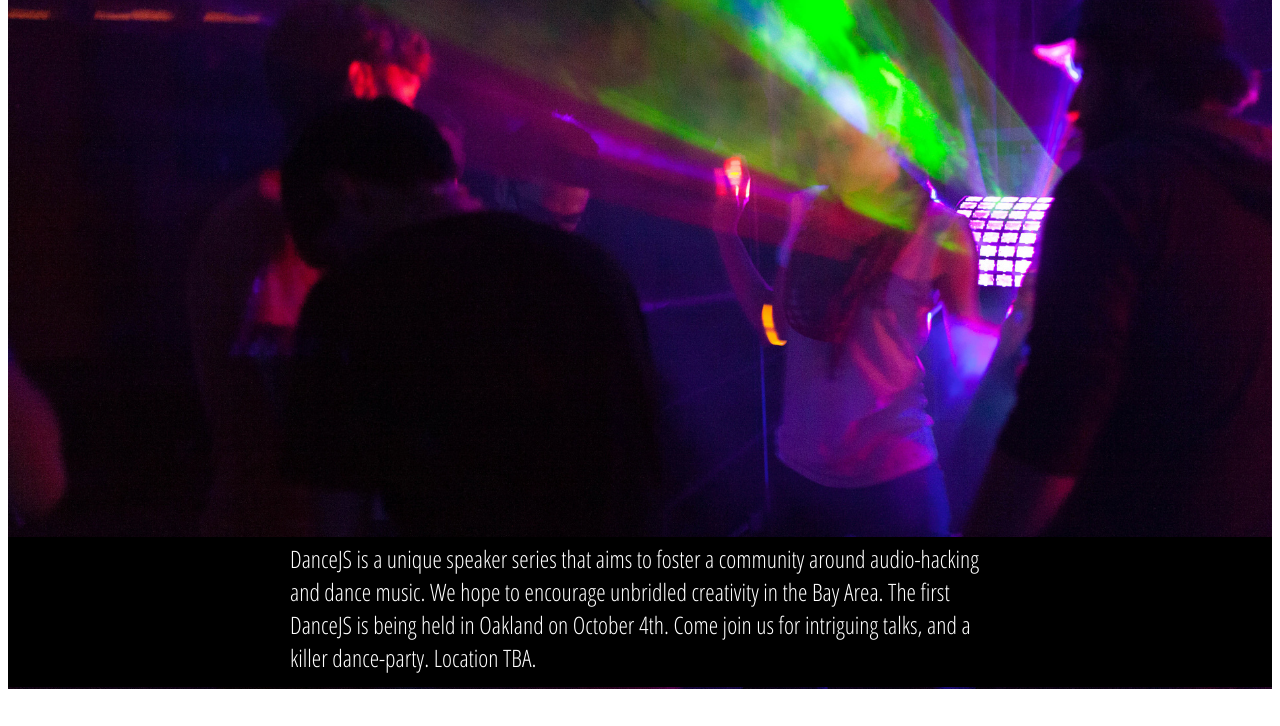
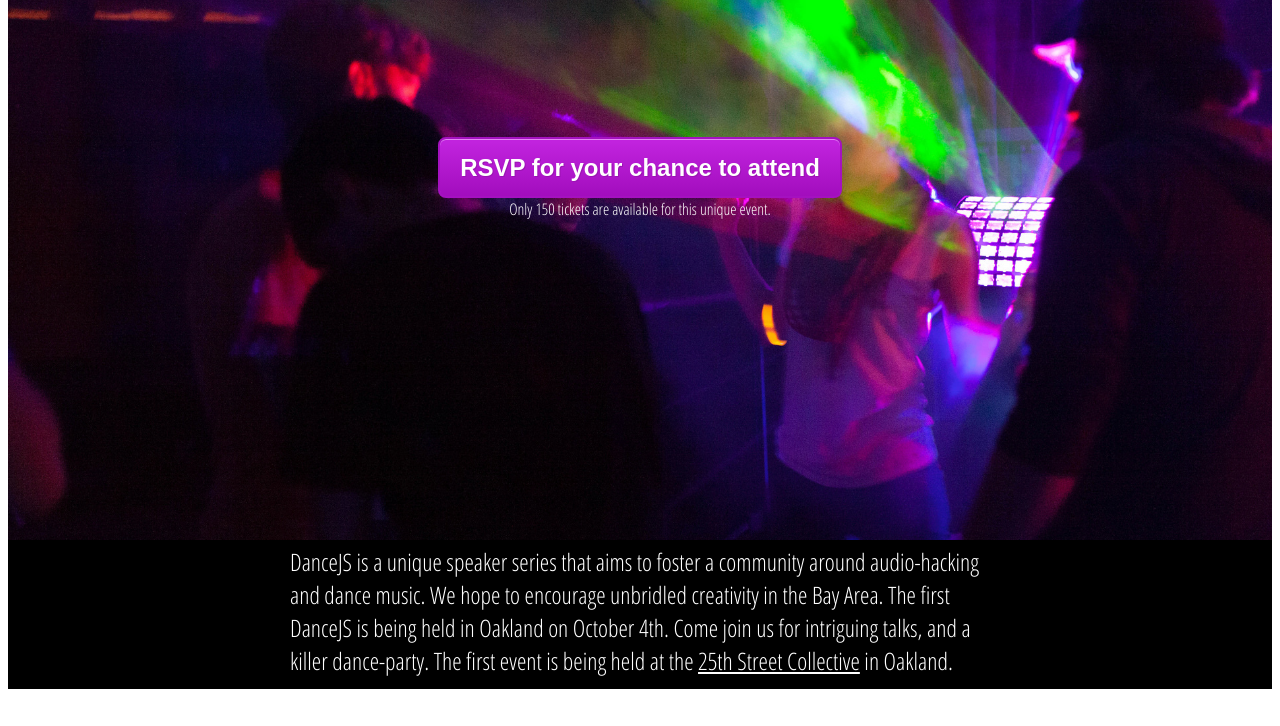
Before and after one commit to dancejs/dancejs.io, a website: page assets/index.html in a window 1280 px wide. Shown: the part 179-905 px from the top of the page. Drawn offline with nearby package versions, Linux system fonts and the light colour scheme.

Commit message:
added better call to action.

```diff
--- a/assets/css/main.css
+++ b/assets/css/main.css
@@ -51,7 +51,7 @@ body {
   background-color: black;
   height: 150px;
   position: relative;
-  top: 600px;
+  top: 320px;
 }
 
 #bottom-info {
@@ -94,6 +94,10 @@ blockquote {
   margin: auto;
 }
 
+blockquote a {
+  color: white;
+}
+
 .js-masonry {
   padding-top: 20px;
   width: 500px;
@@ -116,3 +120,59 @@ blockquote {
   font-family: 'Open Sans Condensed', sans-serif;
   font-size: 16px;
 }
+
+/**
+The buy tickets button.
+*/
+.buy-tickets {
+	-moz-box-shadow:inset 0px 1px 0px 0px #e184f3;
+	-webkit-box-shadow:inset 0px 1px 0px 0px #e184f3;
+	box-shadow:inset 0px 1px 0px 0px #e184f3;
+	background:-webkit-gradient( linear, left top, left bottom, color-stop(0.05, #c123de), color-stop(1, #a20dbd) );
+	background:-moz-linear-gradient( center top, #c123de 5%, #a20dbd 100% );
+	filter:progid:DXImageTransform.Microsoft.gradient(startColorstr='#c123de', endColorstr='#a20dbd');
+	background-color:#c123de;
+	-webkit-border-top-left-radius:8px;
+	-moz-border-radius-topleft:8px;
+	border-top-left-radius:8px;
+	-webkit-border-top-right-radius:8px;
+	-moz-border-radius-topright:8px;
+	border-top-right-radius:8px;
+	-webkit-border-bottom-right-radius:8px;
+	-moz-border-radius-bottomright:8px;
+	border-bottom-right-radius:8px;
+	-webkit-border-bottom-left-radius:8px;
+	-moz-border-radius-bottomleft:8px;
+	border-bottom-left-radius:8px;
+	text-indent:0;
+	border:2px solid #a511c0;
+	display:inline-block;
+	color:#ffffff;
+	font-family:Arial;
+	font-size:24px;
+	font-weight:bold;
+	font-style:normal;
+	height:57px;
+	line-height:57px;
+	width:400px;
+	text-decoration:none;
+	text-align:center;
+	text-shadow:1px 1px 0px #9b14b3;
+}
+.buy-tickets:hover {
+	background:-webkit-gradient( linear, left top, left bottom, color-stop(0.05, #a20dbd), color-stop(1, #c123de) );
+	background:-moz-linear-gradient( center top, #a20dbd 5%, #c123de 100% );
+	filter:progid:DXImageTransform.Microsoft.gradient(startColorstr='#a20dbd', endColorstr='#c123de');
+	background-color:#a20dbd;
+}.buy-tickets:active {
+	position:relative;
+	top:1px;
+}
+
+#action-item {
+  color: white;
+  margin: auto;
+  width: 500px;
+  text-align: center;
+  margin-top: 200px;
+}
--- a/assets/index.html
+++ b/assets/index.html
@@ -13,8 +13,14 @@
     <div id="background">
       <div id="logo">
         <div class="large-title">DanceJS</div>
-        <div class="date">Saturday Oct 4th - Oakland CA</div>
+        <div class="date">Saturday Oct 4th - 477 25th Street, Oakland CA</div>
         <a href="https://ti.to/dancejs/october-4th?release_id=gnpuvtek1lq" class="tickets" target="_blank">Buy your tickets</a>
+      </div>
+      <div id="action-item">
+        <div>
+          <a href="https://ti.to/dancejs/october-4th?release_id=gnpuvtek1lq" target="_blank" class="buy-tickets">RSVP for your chance to attend</a>
+        </div>
+        Only 150 tickets are available for this unique event.
       </div>
       <div id="mission" data-0="opacity: 1;" data-600="opacity: 1.0">
         <blockquote>
@@ -22,7 +28,7 @@
           a community around audio-hacking and dance music. We hope to encourage unbridled creativity
           in the Bay Area. The first DanceJS is being held in
           Oakland on October 4th. Come join us for intriguing talks,
-          and a killer dance-party. Location TBA.
+          and a killer dance-party. The first event is being held at the <a href="http://25thstreetcollective.com/" target="_blank">25th Street Collective</a> in Oakland.
         </blockquote>
       </div>
     </div>
@@ -154,76 +160,6 @@
             </div>
           </div>
       </div>
-<!--
-      <h2>With special guest Anita's Dropship:</h2>
-
-      <iframe width="470" height="360" src="https://www.kickstarter.com/projects/764304211/anitas-dropship/widget/video.html" frameborder="0" scrolling="no"> </iframe>
-
-      <div class="js-masonry"
-        style="padding-left: 22px;"
-        data-masonry-options='{ "itemSelector": ".item", "columnWidth": 120 }'>
-          <div style="width: 108; height: 108; margin: 5px; background-image: url('./images/profiles/dropship/kasima.jpeg');" class="item">
-            <div class="profile">
-              Kasima Tharnpipitchai
-              <div class="social" style="margin-top: -20px;">
-                <a class="fa fa-twitter" href="https://twitter.com/kasima" target="_blank"></a>
-                <a class="fa fa-github" href="https://github.com/kasima" target="_blank"></a>
-              </div>
-            </div>
-          </div>
-          <div style="width: 108; height: 108; margin: 5px; background-image: url('./images/profiles/dropship/martin.png');" class="item">
-            <div class="profile">
-              Martin Roth
-              <div class="social">
-                <a class="fa fa-twitter" href="https://twitter.com/supersg559" target="_blank"></a>
-                <a class="fa fa-github" href="https://github.com/mhroth" target="_blank"></a>
-              </div>
-            </div>
-          </div>
-          <div style="width: 108; height: 108; margin: 5px; background-image: url('./images/profiles/dropship/yuli.jpeg');" class="item">
-            <div class="profile">
-              Yuli Levtov
-              <div class="social">
-                <a class="fa fa-twitter" href="https://twitter.com/yulilevtov" target="_blank"></a>
-                <a class="fa fa-github" href="https://github.com/ylevtov" target="_blank"></a>
-              </div>
-            </div>
-          </div>
-          <div style="width: 108; height: 108; margin: 5px; background-image: url('./images/profiles/dropship/alex.jpeg');" class="item">
-            <div class="profile">
-              Alex Southgate
-              <div class="social">
-                <a class="fa fa-github" href="https://github.com/southgate" target="_blank"></a>
-              </div>
-            </div>
-          </div>
-          <div style="width: 108; height: 108; margin: 5px; background-image: url('./images/profiles/dropship/mgox.jpeg');" class="item">
-            <div class="profile">
-              Enrique Carlos Mogollan
-              <div class="social" style="margin-top: -20px;">
-                <a class="fa fa-twitter" href="https://twitter.com/mogox" target="_blank"></a>
-                <a class="fa fa-github" href="https://github.com/mogox" target="_blank"></a>
-              </div>
-            </div>
-          </div>
-          <div style="width: 108; height: 108; margin: 5px; background-image: url('./images/profiles/dropship/erangutan.png');" class="item">
-            <div class="profile">
-              Erangutan
-              <div class="social">
-                <a class="fa fa-github" href="https://github.com/erangutan" target="_blank"></a>
-              </div>
-            </div>
-          </div>
-          <div style="width: 108; height: 108; margin: 5px; background-image: url('./images/profiles/dropship/raurence.png');" class="item">
-            <div class="profile">
-              Raurence
-              <div class="social">
-                <a class="fa fa-github" href="https://github.com/rauri76" target="_blank"></a>
-              </div>
-            </div>
-          </div>
-      </div>
--->
 
       <div id="bottom-bar">
         <a href="https://twitter.com/oaklanddancejs" target="_blank">@oaklanddancejs</a><a class="fa fa-hand-o-up"></a>
@@ -274,7 +210,7 @@
     <div style="display: none;" id="sponsors-content">
       <div class="content">
         <h2>Sponsors</h2>
-        <p>List of sponsors coming soon...</p>
+        <img src="./images/logos/do.png" />
       </div>
     </div>
 
```
Also changed, not shown: assets/images/logos/do.png (added).
